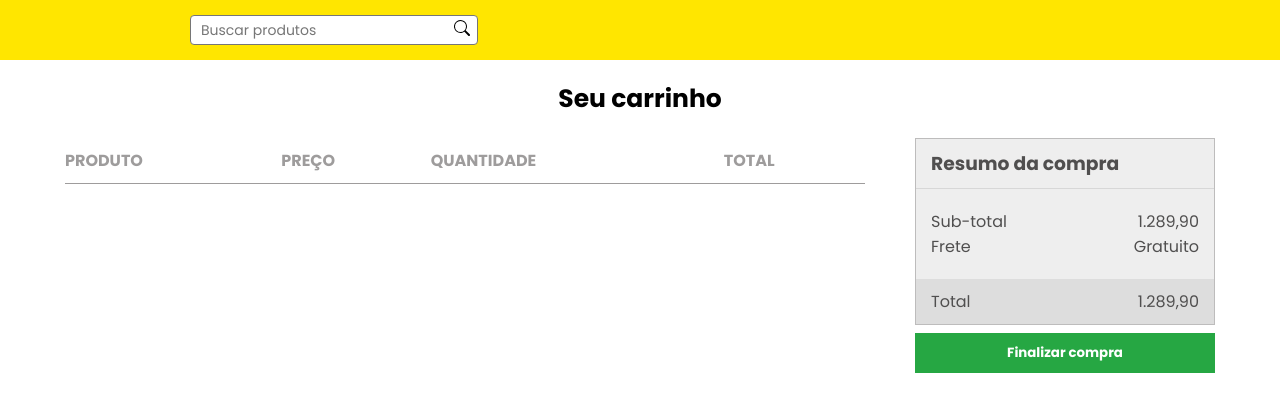
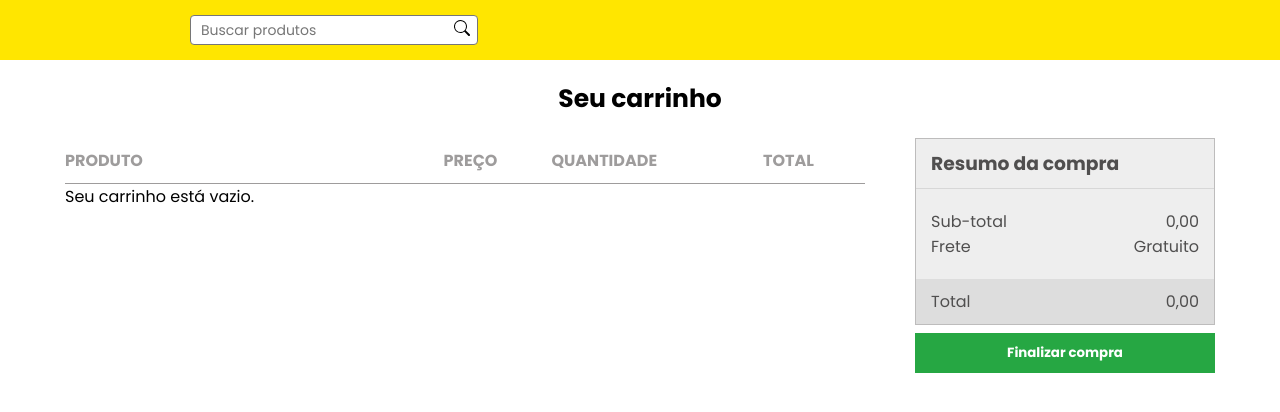
Before and after one commit to Luccasmarinho/Shop-cart, a React (Vite) app: page /cart in a window 1280 px wide. Shown: the top 412 px of the page. Built offline with nearby package versions, Linux system fonts and the light colour scheme; some icons are missing.

Commit message:
Logica do total de preços

```diff
--- a/src/components/ButtonAddCart/ButtonAddCart.jsx
+++ b/src/components/ButtonAddCart/ButtonAddCart.jsx
@@ -19,6 +19,8 @@ const ButtonAddCart = ({ image, title, price }) => {
         }
 
         const newValue = {
+            id: crypto.randomUUID(),
+            quantity: 1,
             image,
             title,
             price
--- a/src/components/CardPrducts/CardProducts.jsx
+++ b/src/components/CardPrducts/CardProducts.jsx
@@ -2,10 +2,10 @@ import React from 'react'
 import HalfRating from '../HalfRating/HalfRating'
 import { ContainerCard, AreaImg, AreaTitle, Title, Rating, Price } from "./CardProductsStyle"
 import ButtonAddCart from '../ButtonAddCart/ButtonAddCart'
+import { convertToReal } from '../../utils/utils'
 
 const CardProducts = ({ image, category, title, description, rate, price }) => {
-    const categoryUpper = category.replace(category[0], category[0].toUpperCase())
-    const priceInReal = (price / 100).toFixed(2).replace(".", ",").replace(/^(\d+)(\d{3},\d{2})$/, '$1.$2')
+    // const categoryUpper = category.replace(category[0], category[0].toUpperCase())
     const promo = ((price / 100) / 10).toFixed(2)
 
     return (
@@ -23,7 +23,7 @@ const CardProducts = ({ image, category, title, description, rate, price }) => {
                     <HalfRating rate={rate} />
                 </Rating>
                 <Price>
-                    <h3>{`R$ ${priceInReal}`}</h3>
+                    <h3>{`R$ ${convertToReal(price)}`}</h3>
                     <p>{`ou 10x de ${promo}`}</p>
                 </Price>
                 <ButtonAddCart image={image} title={title} price={price} />
--- a/src/components/CartList/CartList.jsx
+++ b/src/components/CartList/CartList.jsx
@@ -1,4 +1,4 @@
-import React, { useContext } from 'react'
+import React, { useContext, useEffect, useState } from 'react'
 import {
     Container,
     AreaInfo,
@@ -18,14 +18,31 @@ import {
 import RemoveShoppingCartIcon from '@mui/icons-material/RemoveShoppingCart';
 import StrepperNumber from '../StrepperNumber/StrepperNumber';
 import AppContext from '../../context/AppContext';
+import { convertToReal } from '../../utils/utils';
 
 const CartList = () => {
-    function convertToReal(price) {
-        const priceInReal = (price / 100).toFixed(2).replace(".", ",").replace(/^(\d+)(\d{3},\d{2})$/, '$1.$2')
-        return priceInReal
+    const [valueStrepper, setValueStrepper] = useState(1);
+    const saveValueTotalAllProducts = [];
+    const { allDataLocalStorage } = useContext(AppContext);
+
+    function valueTotal() {
+        allDataLocalStorage.forEach((e) => saveValueTotalAllProducts.push(e.price * e.quantity))
+        const sum = saveValueTotalAllProducts.reduce((a, b) => a + b, 0)
+        const convert = convertToReal(sum)
+        console.log(convert)
+        return convert
     }
 
-    const { allDataLocalStorage } = useContext(AppContext)
+    function valueTotalList(price, quantity) {
+        const multiple = price * quantity
+        const convert = convertToReal(multiple)
+        return convert
+    }
+
+    function saveStrepper(value) {
+        setValueStrepper(value)
+    }
+
     return (
         <Container>
             <Title>
@@ -45,15 +62,17 @@ const CartList = () => {
                                 </tr>
                             </TableHead>
                             <TableBody>
-                                {allDataLocalStorage.map((e, i) =>
-                                    <tr key={i}>
+                                {allDataLocalStorage.length == 0
+                                    ? <p>Seu carrinho está vazio.</p>
+                                    : allDataLocalStorage.map((e) =>
+                                        <tr key={e.id}>
                                             <AreaImg>
                                                 <img src={e.image} alt="Produto" />
                                                 <h4>{e.title}</h4>
                                             </AreaImg>
-                                        <td>{e.price}</td>
-                                        <td><StrepperNumber /></td>
-                                        <td>1.289,90</td>
+                                            <td>{convertToReal(e.price)}</td>
+                                            <td><StrepperNumber saveStrepper={saveStrepper} id={e.id} /></td>
+                                            <td>{valueTotalList(e.price, e.quantity)}</td>
                                             <td>
                                                 <ButtonRemoveCart>
                                                     <RemoveShoppingCartIcon />
@@ -86,7 +105,7 @@ const CartList = () => {
                         <ContentResumeBuy>
                             <div>
                                 <p>Sub-total</p>
-                                <p>1.289,90</p>
+                                <p>{valueTotal()}</p>
                             </div>
                             <div>
                                 <p>Frete</p>
@@ -95,7 +114,7 @@ const CartList = () => {
                         </ContentResumeBuy>
                         <TotalResumeBuy>
                             <p>Total</p>
-                            <p>1.289,90</p>
+                            <p>{valueTotal()}</p>
                         </TotalResumeBuy>
                     </BoxResumeBuy>
                     <AreaButtonResumeBuy>
--- a/src/components/StrepperNumber/StrepperNumber.jsx
+++ b/src/components/StrepperNumber/StrepperNumber.jsx
@@ -1,22 +1,41 @@
-import React, { useContext, useState } from 'react'
+import React, { useContext, useEffect, useState } from 'react'
 import { Container, MinusBtn, PlusBtn } from "./StrepperNumberStyle"
+import AppContext from '../../context/AppContext';
 
-const StrepperNumber = () => {
+const StrepperNumber = ({ saveStrepper, id }) => {
     const [strepperNumber, setStrepperNumber] = useState(1);
+    const { allDataLocalStorage, setAllDataLocalStorage } = useContext(AppContext);
+    const indice = allDataLocalStorage.findIndex((e) => e.id == id)
 
 
-    function handleStrepperNumber(value) {
-        value == "increment" ? setStrepperNumber((prev) => prev + 1) : setStrepperNumber((prev) => prev - 1)
+    function handleStrepperNumber(type) {
+        if (type == "increment") {
+            setStrepperNumber((prev) => prev + 1)
+            allDataLocalStorage[indice].quantity += 1
+            setAllDataLocalStorage(allDataLocalStorage)
+            localStorage.setItem("cart", JSON.stringify(allDataLocalStorage))
+        } else {
+            setStrepperNumber((prev) => prev - 1)
+            allDataLocalStorage[indice].quantity -= 1
+            setAllDataLocalStorage(allDataLocalStorage)
+            localStorage.setItem("cart", JSON.stringify(allDataLocalStorage))
+        }
+
+        // value == "increment" ? setStrepperNumber((prev) => prev + 1) : setStrepperNumber((prev) => prev - 1)
     }
+
+    useEffect(() => {
+        saveStrepper(strepperNumber)
+    }, [strepperNumber])
 
     return (
         <Container>
             <MinusBtn
                 onClick={() => handleStrepperNumber("decrement")}
-                disabled={strepperNumber == 1 ? true : false}>
+                disabled={allDataLocalStorage[indice].quantity == 1 ? true : false}>
                 -
             </MinusBtn>
-            <p>{strepperNumber}</p>
+            <p>{allDataLocalStorage[indice].quantity}</p>
             <PlusBtn
                 onClick={() => handleStrepperNumber("increment")}>
                 +
--- /dev/null
+++ b/src/utils/utils.js
@@ -0,0 +1,4 @@
+export function convertToReal(price) {
+    const priceInReal = (price / 100).toFixed(2).replace(".", ",").replace(/^(\d+)(\d{3},\d{2})$/, '$1.$2')
+    return priceInReal
+}
```
Lines whose indentation alone changed are shown as unchanged.
